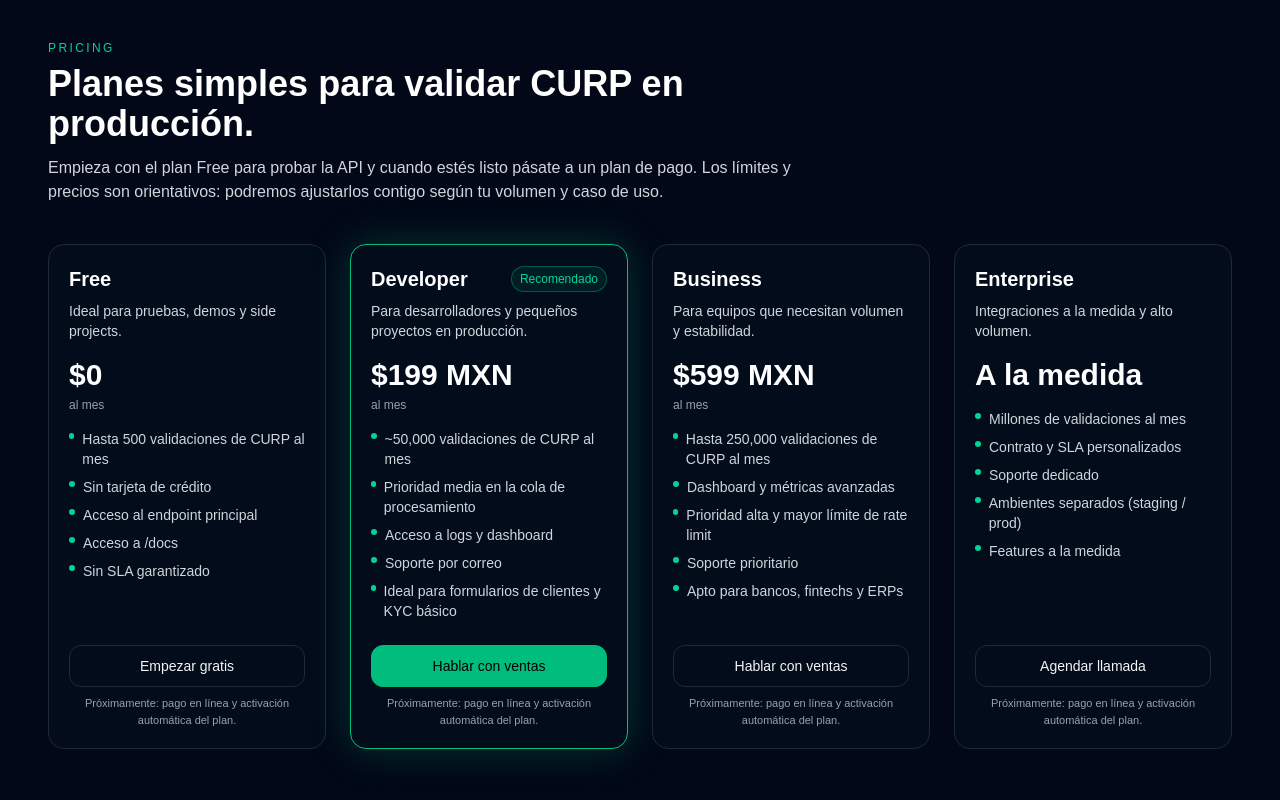
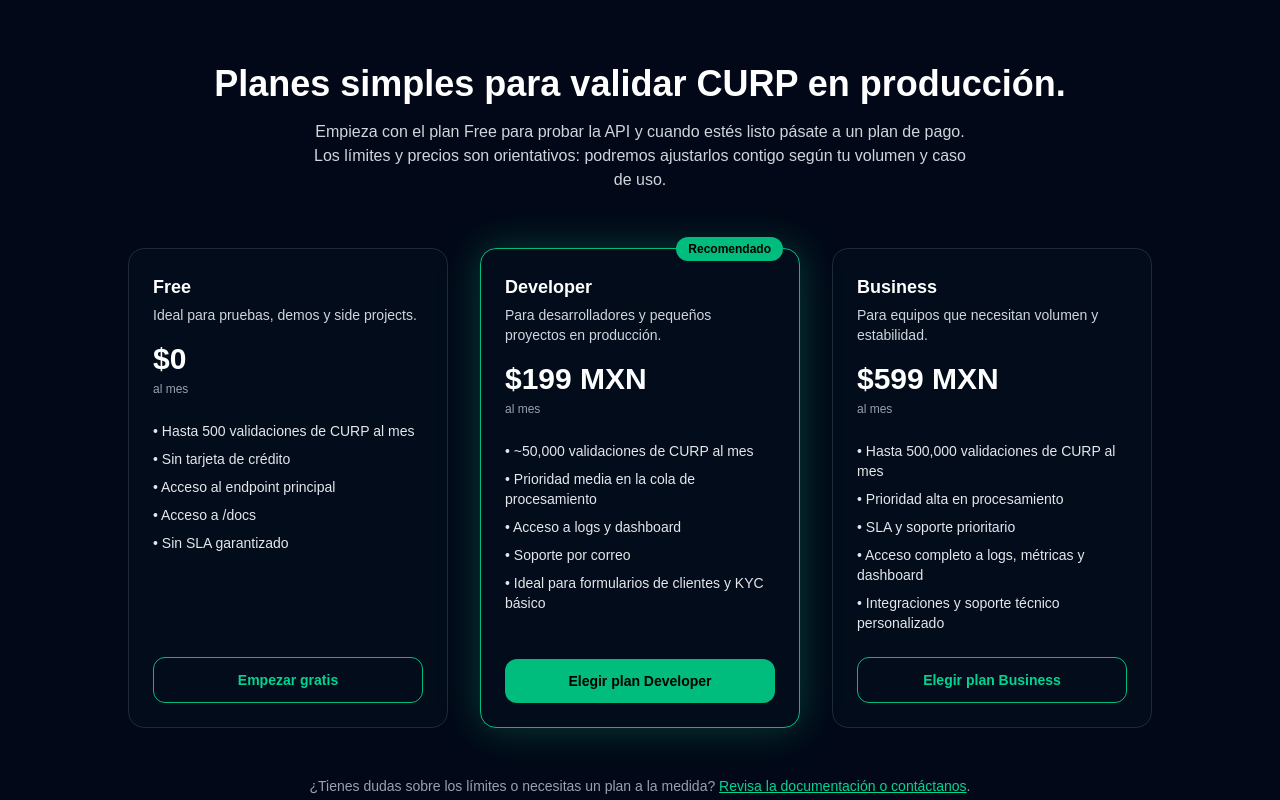
Before and after one commit to IanMartin16/curp-web, a Next.js app: page /pricing in a window 1280 px wide. Shown: the top 800 px of the page. Built offline with nearby package versions, Linux system fonts and the light colour scheme.

Commit message:
fix: pricing page as client component

```diff
--- a/app/pricing/page.tsx
+++ b/app/pricing/page.tsx
@@ -1,65 +1,23 @@
-// app/pricing/page.tsx
+"use client";
 
-const plans = [
-  {
-    name: "Free",
-    price: "$0",
-    tagline: "Ideal para pruebas, demos y side projects.",
-    highlight: false,
-    cta: "Empezar gratis",
-    features: [
-      "Hasta 500 validaciones de CURP al mes",
-      "Sin tarjeta de crédito",
-      "Acceso al endpoint principal",
-      "Acceso a /docs",
-      "Sin SLA garantizado",
-    ],
-  },
-  {
-    name: "Developer",
-    price: "$199 MXN",
-    tagline: "Para desarrolladores y pequeños proyectos en producción.",
-    highlight: true,
-    cta: "Hablar con ventas",
-    features: [
-      "~50,000 validaciones de CURP al mes",
-      "Prioridad media en la cola de procesamiento",
-      "Acceso a logs y dashboard",
-      "Soporte por correo",
-      "Ideal para formularios de clientes y KYC básico",
-    ],
-  },
-  {
-    name: "Business",
-    price: "$599 MXN",
-    tagline: "Para equipos que necesitan volumen y estabilidad.",
-    highlight: false,
-    cta: "Hablar con ventas",
-    features: [
-      "Hasta 250,000 validaciones de CURP al mes",
-      "Dashboard y métricas avanzadas",
-      "Prioridad alta y mayor límite de rate limit",
-      "Soporte prioritario",
-      "Apto para bancos, fintechs y ERPs",
-    ],
-  },
-  {
-    name: "Enterprise",
-    price: "A la medida",
-    tagline: "Integraciones a la medida y alto volumen.",
-    highlight: false,
-    cta: "Agendar llamada",
-    features: [
-      "Millones de validaciones al mes",
-      "Contrato y SLA personalizados",
-      "Soporte dedicado",
-      "Ambientes separados (staging / prod)",
-      "Features a la medida",
-    ],
-  },
-];
+import { useState } from "react";
+import Link from "next/link";
 
-const handleCheckout = async (plan: "developer" | "business") => {
+type PlanId = "free" | "developer" | "business";
+
+export default function PricingPage() {
+  const [loadingPlan, setLoadingPlan] = useState<PlanId | null>(null);
+
+  const handleCheckout = async (plan: PlanId) => {
+    // Free no va a Stripe
+    if (plan === "free") {
+      window.location.href = "/docs";
+      return;
+    }
+
+    try {
+      setLoadingPlan(plan);
+
       const res = await fetch("/api/checkout", {
         method: "POST",
         headers: { "Content-Type": "application/json" },
@@ -67,107 +25,130 @@ const handleCheckout = async (plan: "developer" | "business") => {
       });
 
       const data = await res.json();
-  if (data.ok && data.url) {
+
+      if (!data.ok || !data.url) {
+        console.error(data);
+        alert("No se pudo iniciar el pago. Intenta más tarde.");
+        return;
+      }
+
       window.location.href = data.url;
-  } else {
-    alert("Error iniciando pago");
+    } catch (err) {
+      console.error(err);
+      alert("Ocurrió un error iniciando el pago.");
+    } finally {
+      setLoadingPlan(null);
     }
   };
 
-export default function PricingPage() {
   return (
-    <div className="min-h-screen bg-[#020817] text-white px-4 md:px-12 py-10">
-      {/* Header */}
-      <header className="max-w-3xl mb-10">
-        <p className="text-xs uppercase tracking-[0.2em] text-emerald-400 mb-2">
-          Pricing
-        </p>
-        <h1 className="text-3xl md:text-4xl font-bold mb-3">
+    <main className="min-h-screen bg-[#020817] text-white px-6 md:px-12 py-16">
+      <section className="max-w-5xl mx-auto text-center mb-14">
+        <h1 className="text-3xl md:text-4xl font-bold mb-4">
           Planes simples para validar CURP en producción.
         </h1>
-        <p className="text-gray-300">
+        <p className="text-gray-300 text-sm md:text-base max-w-2xl mx-auto">
           Empieza con el plan Free para probar la API y cuando estés listo
           pásate a un plan de pago. Los límites y precios son orientativos:
           podremos ajustarlos contigo según tu volumen y caso de uso.
         </p>
-      </header>
+      </section>
 
-      {/* Cards */}
-      <section className="grid gap-6 md:grid-cols-2 xl:grid-cols-4">
-        {plans.map((plan) => (
-          <div
-            key={plan.name}
-            className={`flex flex-col justify-between bg-[#020c1b] border rounded-2xl p-5 ${
-              plan.highlight
-                ? "border-emerald-500 shadow-[0_0_40px_rgba(16,185,129,0.25)]"
-                : "border-[#1f2937]"
-            }`}
+      {/* Grid de planes */}
+      <section className="max-w-5xl mx-auto grid md:grid-cols-3 gap-6 md:gap-8">
+        {/* Free */}
+        <div className="rounded-2xl border border-[#1f2937] bg-[#020c1b] p-6 flex flex-col">
+          <h2 className="text-lg font-semibold mb-1">Free</h2>
+          <p className="text-gray-300 text-sm mb-4">
+            Ideal para pruebas, demos y side projects.
+          </p>
+
+          <p className="text-3xl font-bold mb-1">$0</p>
+          <p className="text-gray-400 text-xs mb-6">al mes</p>
+
+          <ul className="text-sm text-gray-200 space-y-2 mb-6">
+            <li>• Hasta 500 validaciones de CURP al mes</li>
+            <li>• Sin tarjeta de crédito</li>
+            <li>• Acceso al endpoint principal</li>
+            <li>• Acceso a /docs</li>
+            <li>• Sin SLA garantizado</li>
+          </ul>
+
+          <button
+            onClick={() => handleCheckout("free")}
+            className="mt-auto w-full rounded-xl border border-emerald-500 text-emerald-400 px-4 py-3 text-sm font-semibold hover:bg-emerald-500/10 transition"
           >
-            <div>
-              <div className="flex items-center justify-between mb-2">
-                <h2 className="text-xl font-semibold">{plan.name}</h2>
-                {plan.highlight && (
-                  <span className="text-xs px-2 py-1 rounded-full bg-emerald-500/10 text-emerald-400 border border-emerald-500/40">
+            Empezar gratis
+          </button>
+        </div>
+
+        {/* Developer (recomendado) */}
+        <div className="rounded-2xl border border-emerald-500 bg-[#020c1b] p-6 flex flex-col relative shadow-[0_0_40px_rgba(16,185,129,0.3)]">
+          <span className="absolute -top-3 right-4 text-xs px-3 py-1 rounded-full bg-emerald-500 text-black font-semibold">
             Recomendado
           </span>
-                )}
+
+          <h2 className="text-lg font-semibold mb-1">Developer</h2>
+          <p className="text-gray-300 text-sm mb-4">
+            Para desarrolladores y pequeños proyectos en producción.
+          </p>
+
+          <p className="text-3xl font-bold mb-1">$199 MXN</p>
+          <p className="text-gray-400 text-xs mb-6">al mes</p>
+
+          <ul className="text-sm text-gray-200 space-y-2 mb-6">
+            <li>• ~50,000 validaciones de CURP al mes</li>
+            <li>• Prioridad media en la cola de procesamiento</li>
+            <li>• Acceso a logs y dashboard</li>
+            <li>• Soporte por correo</li>
+            <li>• Ideal para formularios de clientes y KYC básico</li>
+          </ul>
+
+          <button
+            onClick={() => handleCheckout("developer")}
+            className="mt-auto w-full rounded-xl bg-emerald-500 text-black px-4 py-3 text-sm font-semibold hover:bg-emerald-400 transition disabled:opacity-60"
+            disabled={loadingPlan === "developer"}
+          >
+            {loadingPlan === "developer" ? "Redirigiendo..." : "Elegir plan Developer"}
+          </button>
         </div>
 
-              <p className="text-sm text-gray-300 mb-4">{plan.tagline}</p>
+        {/* Business */}
+        <div className="rounded-2xl border border-[#1f2937] bg-[#020c1b] p-6 flex flex-col">
+          <h2 className="text-lg font-semibold mb-1">Business</h2>
+          <p className="text-gray-300 text-sm mb-4">
+            Para equipos que necesitan volumen y estabilidad.
+          </p>
 
-              <div className="mb-4">
-                <p className="text-3xl font-bold">{plan.price}</p>
-                {plan.name !== "Enterprise" && (
-                  <p className="text-xs text-gray-400 mt-1">al mes</p>
-                )}
+          <p className="text-3xl font-bold mb-1">$599 MXN</p>
+          <p className="text-gray-400 text-xs mb-6">al mes</p>
+
+          <ul className="text-sm text-gray-200 space-y-2 mb-6">
+            <li>• Hasta 500,000 validaciones de CURP al mes</li>
+            <li>• Prioridad alta en procesamiento</li>
+            <li>• SLA y soporte prioritario</li>
+            <li>• Acceso completo a logs, métricas y dashboard</li>
+            <li>• Integraciones y soporte técnico personalizado</li>
+          </ul>
+
+          <button
+            onClick={() => handleCheckout("business")}
+            className="mt-auto w-full rounded-xl border border-emerald-500 text-emerald-400 px-4 py-3 text-sm font-semibold hover:bg-emerald-500/10 transition disabled:opacity-60"
+            disabled={loadingPlan === "business"}
+          >
+            {loadingPlan === "business" ? "Redirigiendo..." : "Elegir plan Business"}
+          </button>
         </div>
-
-              <ul className="text-sm text-gray-300 space-y-2 mb-4">
-                {plan.features.map((f) => (
-                  <li key={f} className="flex items-start gap-2">
-                    <span className="mt-1 h-1.5 w-1.5 rounded-full bg-emerald-400" />
-                    <span>{f}</span>
-                  </li>
-                ))}
-              </ul>
-            </div>
-
-            {/* Por ahora botón “tonto”, sin onClick.
-                Más adelante aquí conectamos Stripe o un formulario */}
-            <div className="mt-2">
-              <button
-                className={`w-full text-sm font-medium py-2.5 rounded-xl border transition cursor-default ${
-                  plan.highlight
-                    ? "bg-emerald-500 text-black border-emerald-500"
-                    : "bg-transparent border-[#1f2937] text-gray-100"
-                }`}
-              >
-                {plan.cta}
-              </button>
-              <p className="mt-2 text-[11px] text-gray-400 text-center">
-                Próximamente: pago en línea y activación automática del plan.
-              </p>
-            </div>
-          </div>
-        ))}
       </section>
 
-      {/* FAQ / nota final */}
-      <section className="mt-12 max-w-3xl text-sm text-gray-300">
-        <h3 className="text-lg font-semibold mb-2">¿Cómo funcionan los planes?</h3>
-        <p className="mb-3">
-          De momento estos planes son una referencia. La API ya está lista para
-          producción y puedes comenzar a usarla hoy mismo. Más adelante
-          integraremos sistema de usuarios, facturación y panel para que
-          administres tus propias API keys y consumos.
-        </p>
-        <p className="mb-1">
-          Si necesitas un volumen específico o tienes requisitos especiales
-          (por ejemplo, banca, fintech, gobierno), lo ideal es un plan Business
-          o Enterprise a la medida. Mientras tanto, puedes usar el plan Free o
-          Developer para ir integrando la API.
-        </p>
+      {/* Link de docs abajo, por si acaso */}
+      <section className="max-w-5xl mx-auto mt-12 text-center text-sm text-gray-400">
+        ¿Tienes dudas sobre los límites o necesitas un plan a la medida?{" "}
+        <Link href="/docs" className="text-emerald-400 underline">
+          Revisa la documentación o contáctanos
+        </Link>
+        .
       </section>
-    </div>
+    </main>
   );
 }
```
Lines whose indentation alone changed are shown as unchanged.
